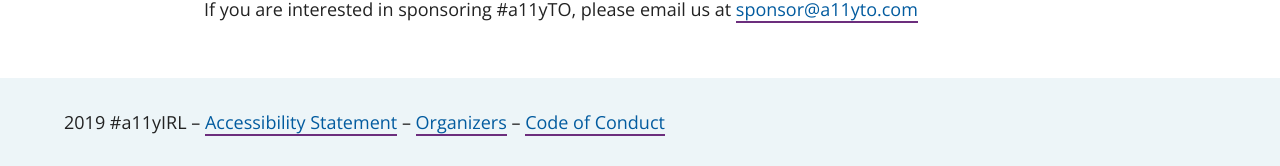
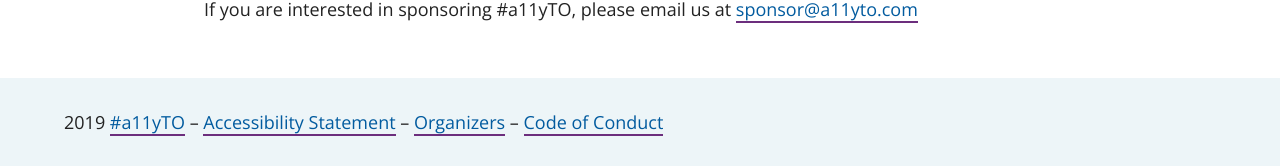
Before and after one commit to a11yTO/static-irl-site, a Jekyll site: the page built from index.html, in a window 1280 px wide and 900 px high, scrolled down 3011 px. Shown: the part 731-897 px from the top of the window. Built offline with Jekyll 4.4.1, drawn with Linux system fonts in a browser that asks for light colours.

Commit message:
Add back link to https://a11yto.com/

```diff
--- a/_includes/footer.html
+++ b/_includes/footer.html
@@ -1,6 +1,6 @@
 
 
 <footer>
-  <p>{{ site.time | date: '%Y' }} #{{ site.title }} &ndash; <a {% if page.id == 'accessibility-statement' %}class="current-page"{% endif %} href="/accessibility-statement">Accessibility Statement</a> &ndash; <a {% if page.id == 'organizers' %}class="current-page"{% endif %} href="/organizers ">Organizers</a> &ndash; <a {% if page.id == 'conduct' %}class="current-page"{% endif %} href="/code-of-conduct ">Code of Conduct</a>
+  <p>{{ site.time | date: '%Y' }} <a href="https://a11yto.com/">#a11yTO</a> &ndash; <a {% if page.id == 'accessibility-statement' %}class="current-page"{% endif %} href="/accessibility-statement">Accessibility Statement</a> &ndash; <a {% if page.id == 'organizers' %}class="current-page"{% endif %} href="/organizers ">Organizers</a> &ndash; <a {% if page.id == 'conduct' %}class="current-page"{% endif %} href="/code-of-conduct ">Code of Conduct</a>
   </p>
 </footer>
```
